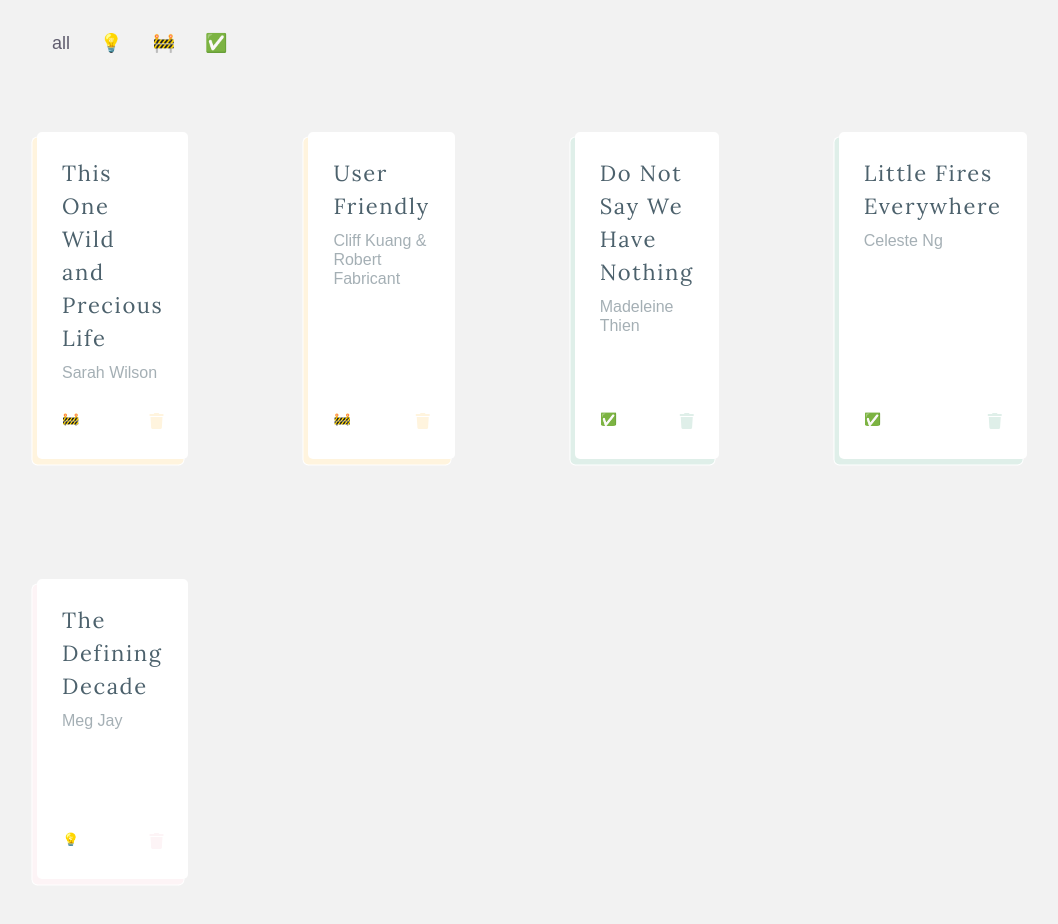
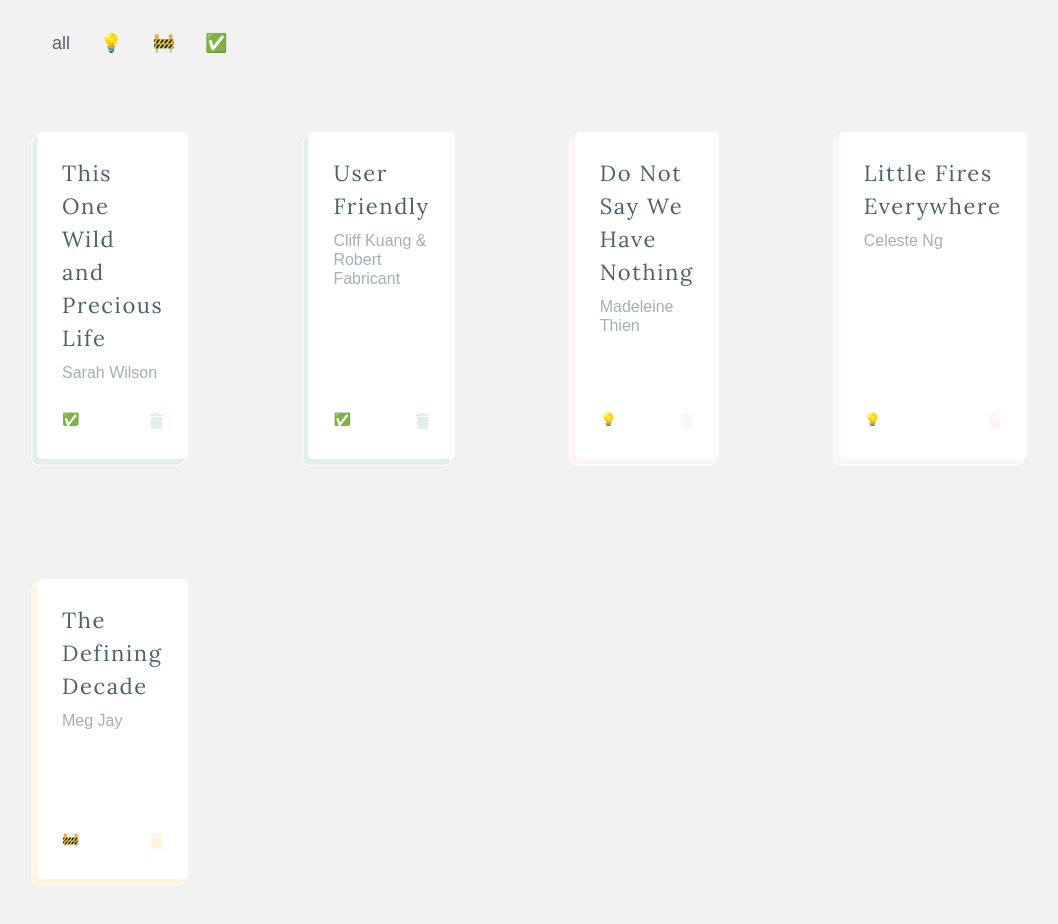
Before and after one commit to kunkunzhu/mini-lib, a React (Create React App) app: page / in a window 1280 px wide. Shown: the part 980-1904 px from the top of the page, without its empty margins (163-1221 px from the left). Built offline with nearby package versions, Linux system fonts and the light colour scheme; no server answers; data requests are answered from the project's data file; a web font is replaced by a local one.

Commit message:
add change progress

```diff
--- a/src/App.js
+++ b/src/App.js
@@ -12,6 +12,26 @@ export default function Home() {
   const addBook = (response) => {
     setLibBooks(libBooks.concat(response.data))
   }
+
+  const changeProgress = id => {
+    const url = `http://localhost:4000/books/${id}`
+    let book = libBooks.find(b => b.id === id)
+    if (book.progress === "🚧") {
+      book.progress = "✅"
+    } else if (book.progress === "✅") {
+      book.progress = "💡"
+    } else {
+      book.progress = "🚧"
+    }
+
+    axios.put(url, book).then(response => {
+      setLibBooks(
+        libBooks.map(
+          libBook =>
+          libBook.id !== id ? libBook : response.data))
+    })
+  }
+
 
 
   useEffect(() => {
@@ -28,7 +48,7 @@ export default function Home() {
   return (
     <div className="app">
       <Header addBook={addBook}/>
-      <Library books={libBooks} />
+      <Library changeProgress={changeProgress} books={libBooks} />
     </div>
     );
 }
--- a/src/components/Library/Library.jsx
+++ b/src/components/Library/Library.jsx
@@ -37,6 +37,7 @@ const Library = (props) => {
                     <BookCardStyles.BookWrapper
                         progress={progress}
                         key={book.id}
+                        onClick={props.changeProgress(book.id)}
                     >
                         <BookCardStyles.BookInfo>
                             <h3 className="title">{book.title}</h3>
```
